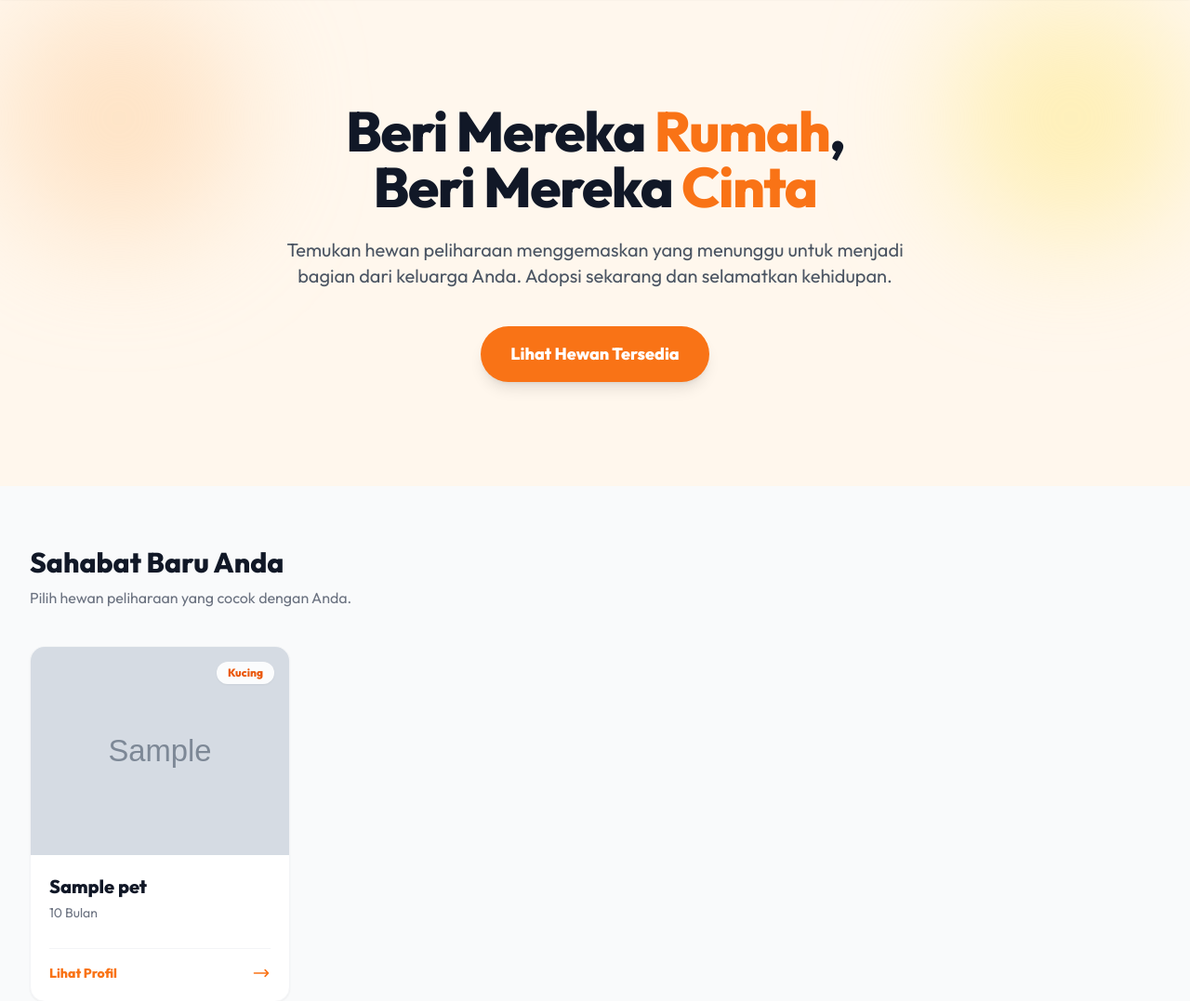
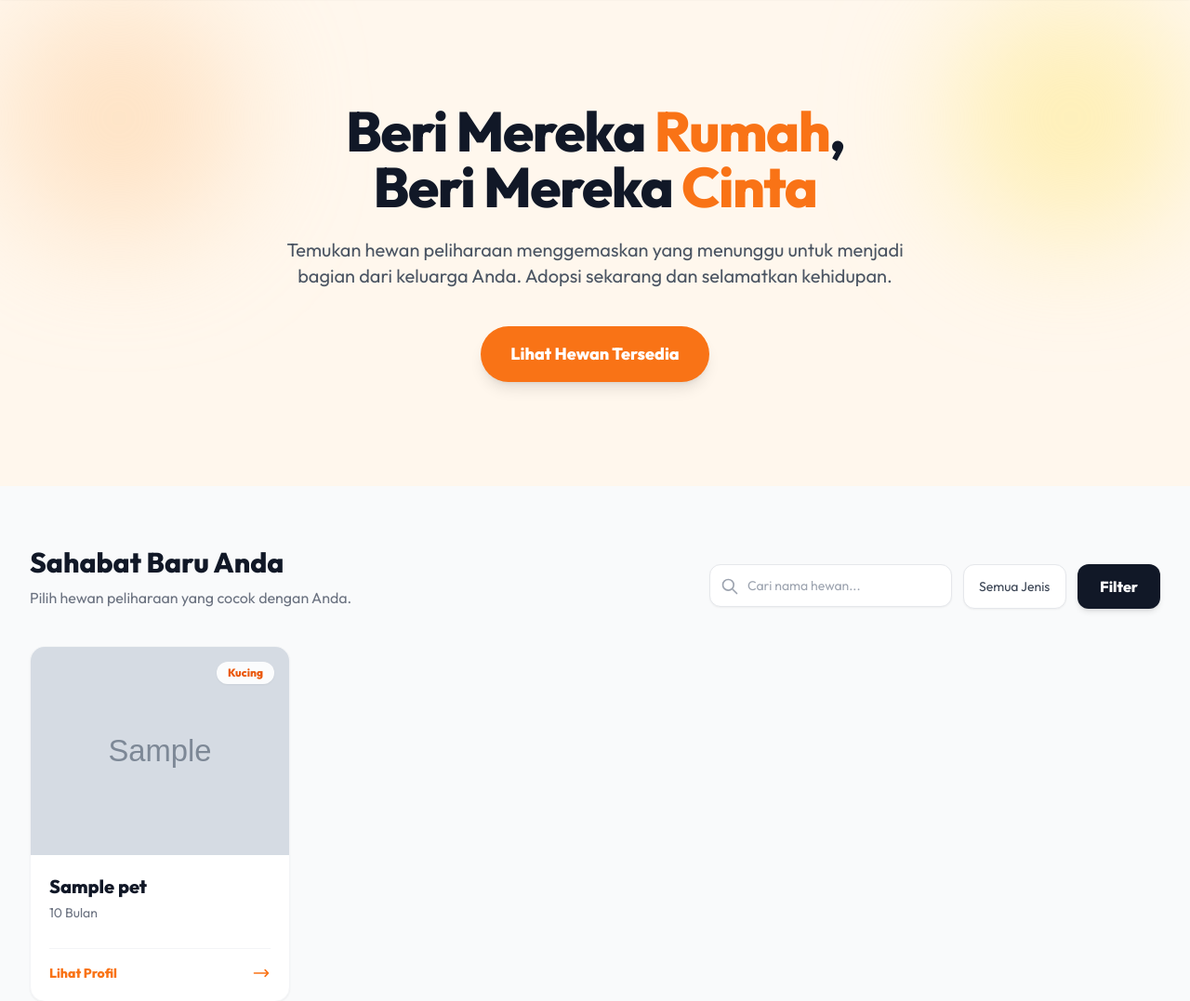
Before and after one commit to M-Aidil-Fitrah/UAS-Praktikum-PPL, a Django app: page / in a window 1280 px wide. Shown: the part 65-1142 px from the top of the page at 93% size. Run offline with Django 5.2, Linux system fonts and the light colour scheme; tables that the repository leaves empty hold one stand-in row (values such as "Sample post"); grey boxes marked "Sample" are stand-in pictures.

Commit message:
feat: add search and filter functionality to home page

```diff
--- a/pets/views.py
+++ b/pets/views.py
@@ -7,8 +7,25 @@ from .models import Pet
 from .forms import PetForm, RegisterForm
 
 def home(request):
-    pets = Pet.objects.filter(status='Available').order_by('-created_at')
-    return render(request, 'home.html', {'pets': pets})
+    pets = Pet.objects.filter(status='Available')
+
+    search_query = request.GET.get('q', '')
+    if search_query:
+        pets = pets.filter(name__icontains=search_query)
+
+    species_query = request.GET.get('species', '')
+    if species_query:
+        pets = pets.filter(species=species_query)
+
+    pets = pets.order_by('-created_at')
+
+    context = {
+        'pets': pets,
+        'search_query': search_query,
+        'species_query': species_query,
+        'species_choices': Pet.SPECIES_CHOICES
+    }
+    return render(request, 'home.html', context)
 
 def pet_detail(request, pk):
     pet = get_object_or_404(Pet, pk=pk)
--- a/static/css/output.css
+++ b/static/css/output.css
@@ -566,6 +566,10 @@ video {
   border-width: 0;
 }
 
+.pointer-events-none {
+  pointer-events: none;
+}
+
 .static {
   position: static;
 }
@@ -584,6 +588,11 @@ video {
 
 .sticky {
   position: sticky;
+}
+
+.inset-y-0 {
+  top: 0px;
+  bottom: 0px;
 }
 
 .left-0 {
@@ -942,6 +951,10 @@ video {
   flex-direction: column;
 }
 
+.items-start {
+  align-items: flex-start;
+}
+
 .items-end {
   align-items: flex-end;
 }
@@ -976,6 +989,10 @@ video {
 
 .gap-8 {
   gap: 2rem;
+}
+
+.gap-6 {
+  gap: 1.5rem;
 }
 
 .space-y-1 > :not([hidden]) ~ :not([hidden]) {
@@ -1340,6 +1357,18 @@ video {
   padding-top: 2rem;
 }
 
+.pl-10 {
+  padding-left: 2.5rem;
+}
+
+.pl-3 {
+  padding-left: 0.75rem;
+}
+
+.pr-4 {
+  padding-right: 1rem;
+}
+
 .text-left {
   text-align: left;
 }
@@ -1733,6 +1762,11 @@ video {
   --tw-ring-color: rgb(209 213 219 / var(--tw-ring-opacity, 1));
 }
 
+.focus\:ring-orange-500:focus {
+  --tw-ring-opacity: 1;
+  --tw-ring-color: rgb(249 115 22 / var(--tw-ring-opacity, 1));
+}
+
 .group:hover .group-hover\:translate-x-1 {
   --tw-translate-x: 0.25rem;
   transform: translate(var(--tw-translate-x), var(--tw-translate-y)) rotate(var(--tw-rotate)) skewX(var(--tw-skew-x)) skewY(var(--tw-skew-y)) scaleX(var(--tw-scale-x)) scaleY(var(--tw-scale-y));
@@ -1788,8 +1822,28 @@ video {
 }
 
 @media (min-width: 640px) {
+  .sm\:block {
+    display: block;
+  }
+
+  .sm\:hidden {
+    display: none;
+  }
+
+  .sm\:w-auto {
+    width: auto;
+  }
+
+  .sm\:min-w-\[250px\] {
+    min-width: 250px;
+  }
+
   .sm\:grid-cols-2 {
     grid-template-columns: repeat(2, minmax(0, 1fr));
+  }
+
+  .sm\:flex-row {
+    flex-direction: row;
   }
 
   .sm\:p-6 {
@@ -1819,6 +1873,18 @@ video {
     width: 50%;
   }
 
+  .md\:w-auto {
+    width: auto;
+  }
+
+  .md\:flex-row {
+    flex-direction: row;
+  }
+
+  .md\:items-end {
+    align-items: flex-end;
+  }
+
   .md\:text-6xl {
     font-size: 3.75rem;
     line-height: 1;
--- a/templates/home.html
+++ b/templates/home.html
@@ -23,11 +23,33 @@
 
 <!-- Pets Grid -->
 <div id="pets" class="max-w-7xl mx-auto px-4 sm:px-6 lg:px-8 py-16">
-    <div class="flex justify-between items-end mb-10">
+    <div class="flex flex-col md:flex-row justify-between items-start md:items-end mb-10 gap-6">
         <div>
             <h2 class="text-3xl font-bold text-gray-900">Sahabat Baru Anda</h2>
             <p class="text-gray-500 mt-2">Pilih hewan peliharaan yang cocok dengan Anda.</p>
         </div>
+
+        <!-- Search and Filter Form -->
+        <form method="get" action="{% url 'home' %}#pets" class="w-full md:w-auto flex flex-col sm:flex-row gap-3">
+            <div class="relative flex-grow sm:min-w-[250px]">
+                <div class="absolute inset-y-0 left-0 pl-3 flex items-center pointer-events-none">
+                    <svg class="h-5 w-5 text-gray-400" fill="none" stroke="currentColor" viewBox="0 0 24 24"><path stroke-linecap="round" stroke-linejoin="round" stroke-width="2" d="M21 21l-6-6m2-5a7 7 0 11-14 0 7 7 0 0114 0z"></path></svg>
+                </div>
+                <input type="text" name="q" value="{{ search_query }}" placeholder="Cari nama hewan..." class="w-full pl-10 pr-4 py-3 rounded-xl border border-gray-200 focus:border-orange-500 focus:ring-orange-500 bg-white shadow-sm text-sm">
+            </div>
+            <select name="species" class="w-full sm:w-auto py-3 px-4 rounded-xl border border-gray-200 focus:border-orange-500 focus:ring-orange-500 bg-white shadow-sm text-sm text-gray-700 font-medium appearance-none" onchange="this.form.submit()">
+                <option value="">Semua Jenis</option>
+                {% for value, label in species_choices %}
+                    <option value="{{ value }}" {% if species_query == value %}selected{% endif %}>{{ label }}</option>
+                {% endfor %}
+            </select>
+            <button type="submit" class="hidden sm:block bg-gray-900 text-white px-6 py-3 rounded-xl font-bold hover:bg-orange-500 transition shadow-md">
+                Filter
+            </button>
+            <button type="submit" class="sm:hidden w-full bg-orange-500 text-white px-6 py-3 rounded-xl font-bold hover:bg-orange-600 transition shadow-md mt-2">
+                Cari & Filter
+            </button>
+        </form>
     </div>
 
     {% if pets %}
@@ -65,7 +87,13 @@
             <path stroke-linecap="round" stroke-linejoin="round" stroke-width="2" d="M19.428 15.428a2 2 0 00-1.022-.547l-2.387-.477a6 6 0 00-3.86.517l-.318.158a6 6 0 01-3.86.517L6.05 15.21a2 2 0 00-1.806.547M8 4h8l-1 1v5.172a2 2 0 00.586 1.414l5 5c1.26 1.26.367 3.414-1.415 3.414H4.828c-1.782 0-2.674-2.154-1.414-3.414l5-5A2 2 0 009 10.172V5L8 4z" />
         </svg>
         <h3 class="mt-2 text-sm font-medium text-gray-900">Belum Ada Hewan</h3>
-        <p class="mt-1 text-sm text-gray-500">Saat ini belum ada hewan peliharaan yang ditambahkan oleh Admin.</p>
+        <p class="mt-1 text-sm text-gray-500">
+            {% if search_query or species_query %}
+                Tidak ada hewan yang cocok dengan kriteria pencarian Anda. <a href="{% url 'home' %}#pets" class="text-orange-500 hover:underline">Hapus Filter</a>.
+            {% else %}
+                Saat ini belum ada hewan peliharaan yang ditambahkan oleh Admin.
+            {% endif %}
+        </p>
     </div>
     {% endif %}
 </div>
```
